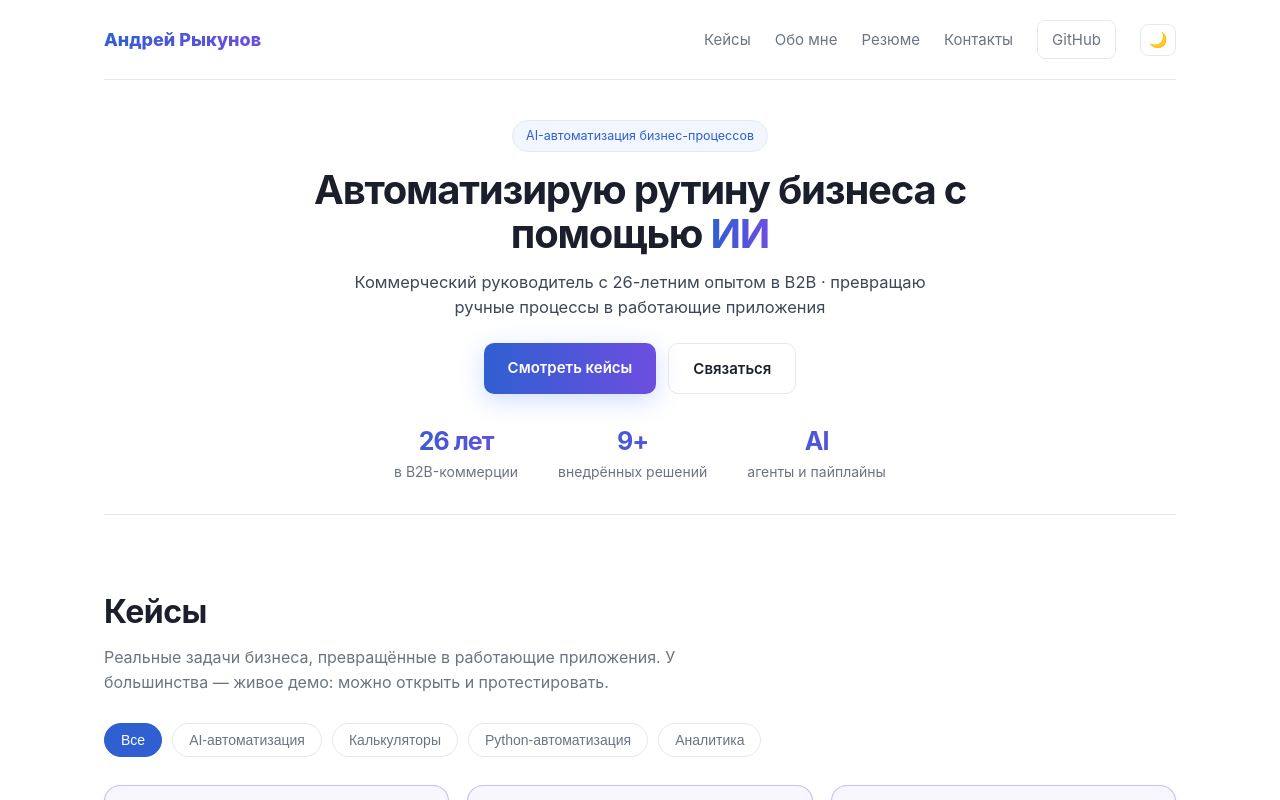
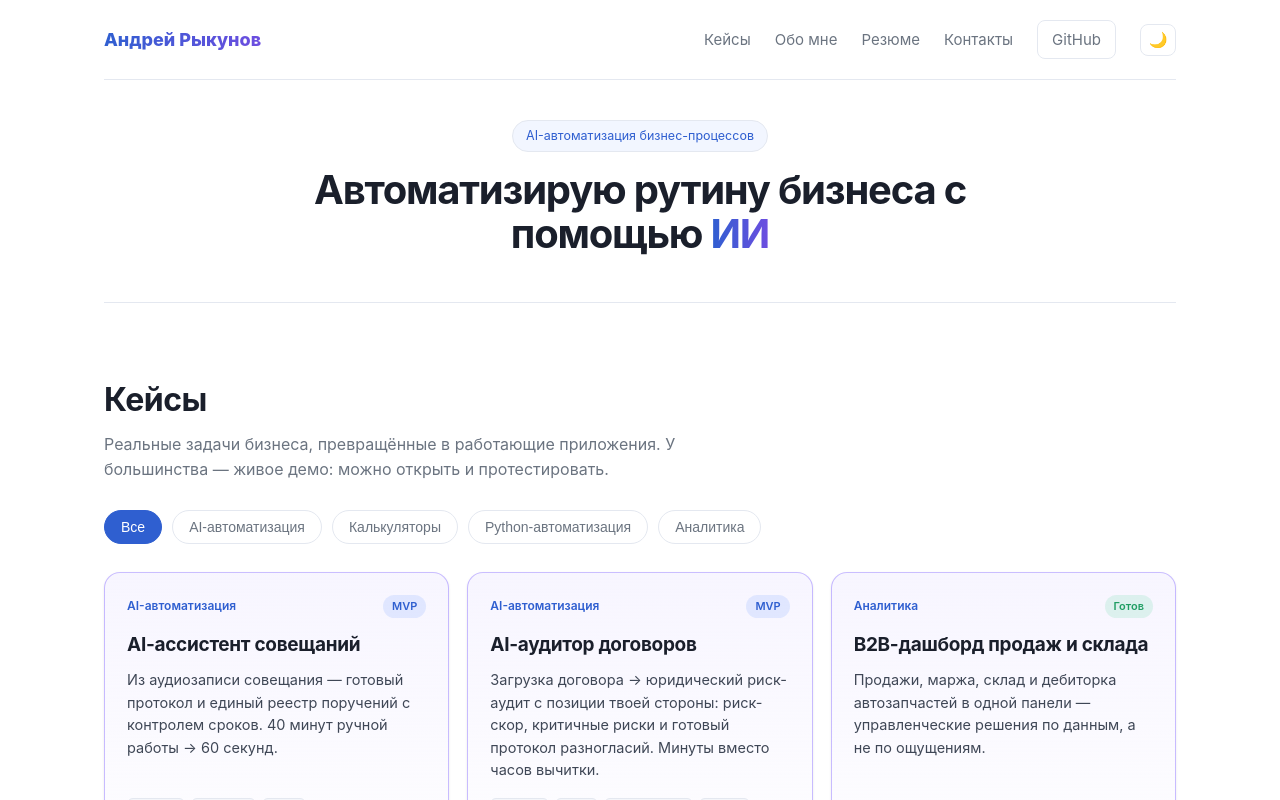
Before and after one commit to kilevoy/kilevoy.github.io, a React (Vite) app: page / in a window 1280 px wide. Shown: the top 800 px of the page. Built offline with nearby package versions, Linux system fonts and the light colour scheme.

Commit message:
home: minimal hero (badge + headline only); resume: highlight clickable portfolio link

```diff
--- a/public/resume.html
+++ b/public/resume.html
@@ -367,7 +367,7 @@
           <a class="pill" href="mailto:rykunov@gmail.com"><strong>Email</strong> rykunov@gmail.com</a>
           <span class="pill"><strong>Telegram</strong> @rykunov</span>
           <span class="pill"><strong>Город</strong> Челябинск</span>
-          <a class="pill" href="https://kilevoy.github.io/"><strong>Портфолио</strong> kilevoy.github.io</a>
+          <a class="pill" href="https://kilevoy.github.io/" target="_blank" style="border-color:var(--accent);background:#eaf1f8;font-weight:600;"><strong>Портфолио&nbsp;↗</strong>&nbsp;<u>kilevoy.github.io</u></a>
         </div>
       </div>
       <aside class="photo-card" aria-label="Фото кандидата">
--- a/src/App.tsx
+++ b/src/App.tsx
@@ -65,29 +65,6 @@ function Hero() {
         {profile.tagline.split("ИИ")[0]}
         <span className="grad">ИИ</span>
       </h1>
-      <p className="lead">{profile.subtitle}</p>
-      <div className="hero-cta">
-        <a className="btn primary" href="#cases">
-          Смотреть кейсы
-        </a>
-        <a className="btn ghost" href="#contact">
-          Связаться
-        </a>
-      </div>
-      <div className="hero-stats">
-        <div>
-          <b>26 лет</b>
-          <span>в B2B-коммерции</span>
-        </div>
-        <div>
-          <b>{cases.length}+</b>
-          <span>внедрённых решений</span>
-        </div>
-        <div>
-          <b>AI</b>
-          <span>агенты и пайплайны</span>
-        </div>
-      </div>
     </header>
   );
 }
```
Also changed, not shown: 1 other file (tests, documents, lock files or other folders).
